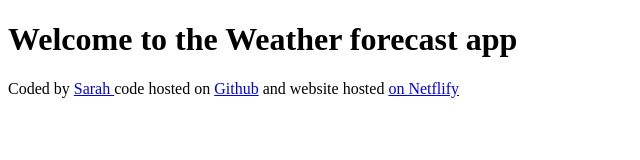
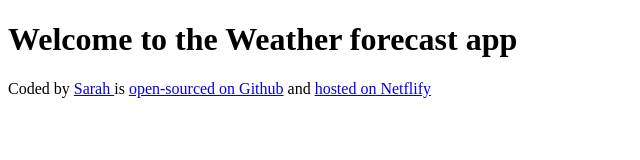
Before and after one commit to Ara-hk/Forecast-weather-app, a plain HTML site: page index.html in a window 1280 px wide. Shown: the whole page, without its empty margins (0-640 px from the left). Drawn offline with Linux system fonts and the light colour scheme.

Commit message:
updated the footer content to something more readable

```diff
--- a/index.html
+++ b/index.html
@@ -9,17 +9,16 @@
     <h1>Welcome to the Weather forecast app</h1>
     <footer>
       Coded by
-      <a href="https://github.com/Ara-hk" target="_blank"> Sarah </a> code
-      hosted on
+      <a href="https://github.com/Ara-hk" target="_blank"> Sarah </a> is
       <a href="https://github.com/Ara-hk/Forecast-weather-app" target="_blank">
-        Github</a
+        open-sourced on Github</a
       >
-      and website hosted
+      and
       <a
         href="https://forecast-application-shecodes.netlify.app"
         target="_blank"
       >
-        on Netflify</a
+        hosted on Netflify</a
       >
     </footer>
   </body>
```
